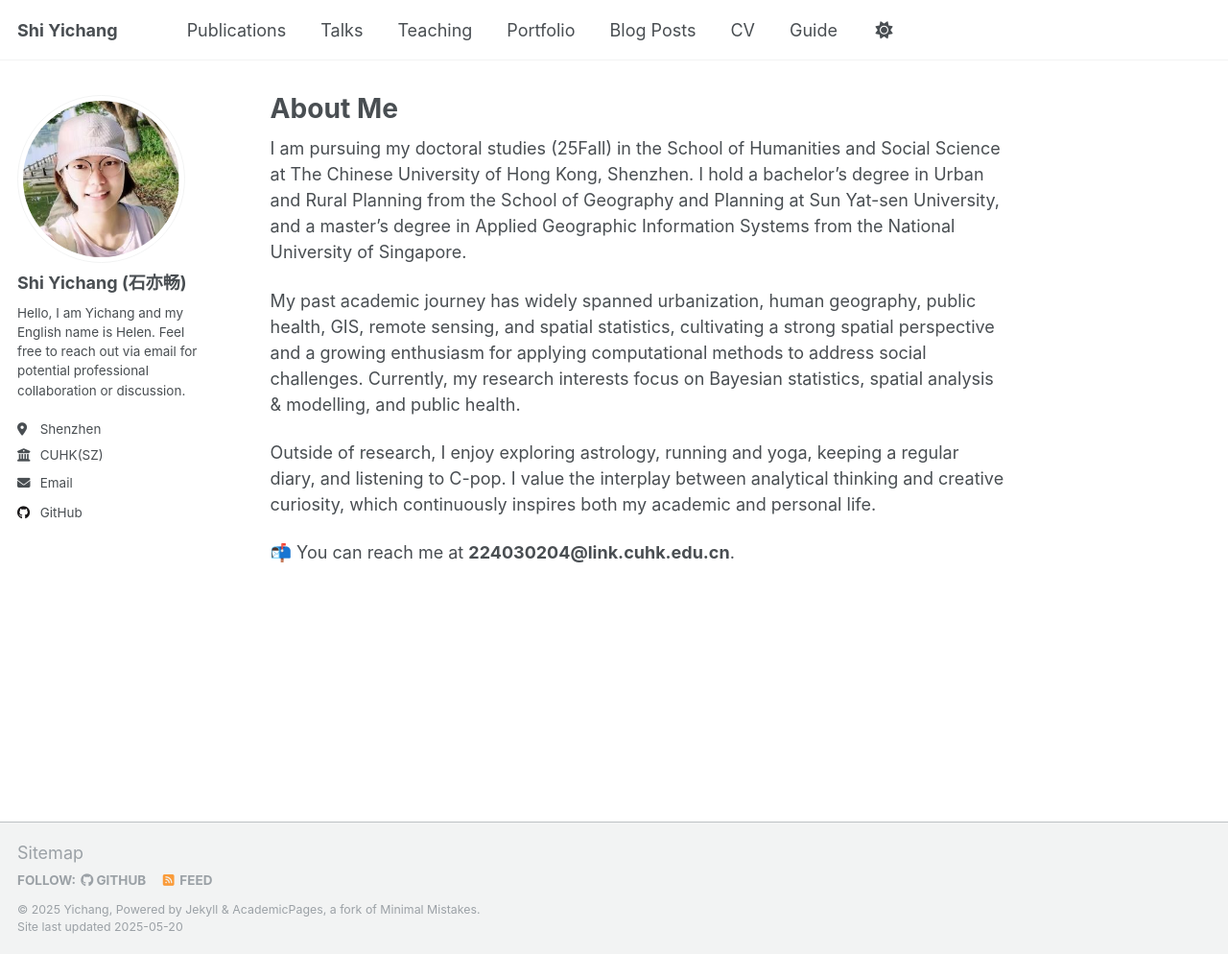
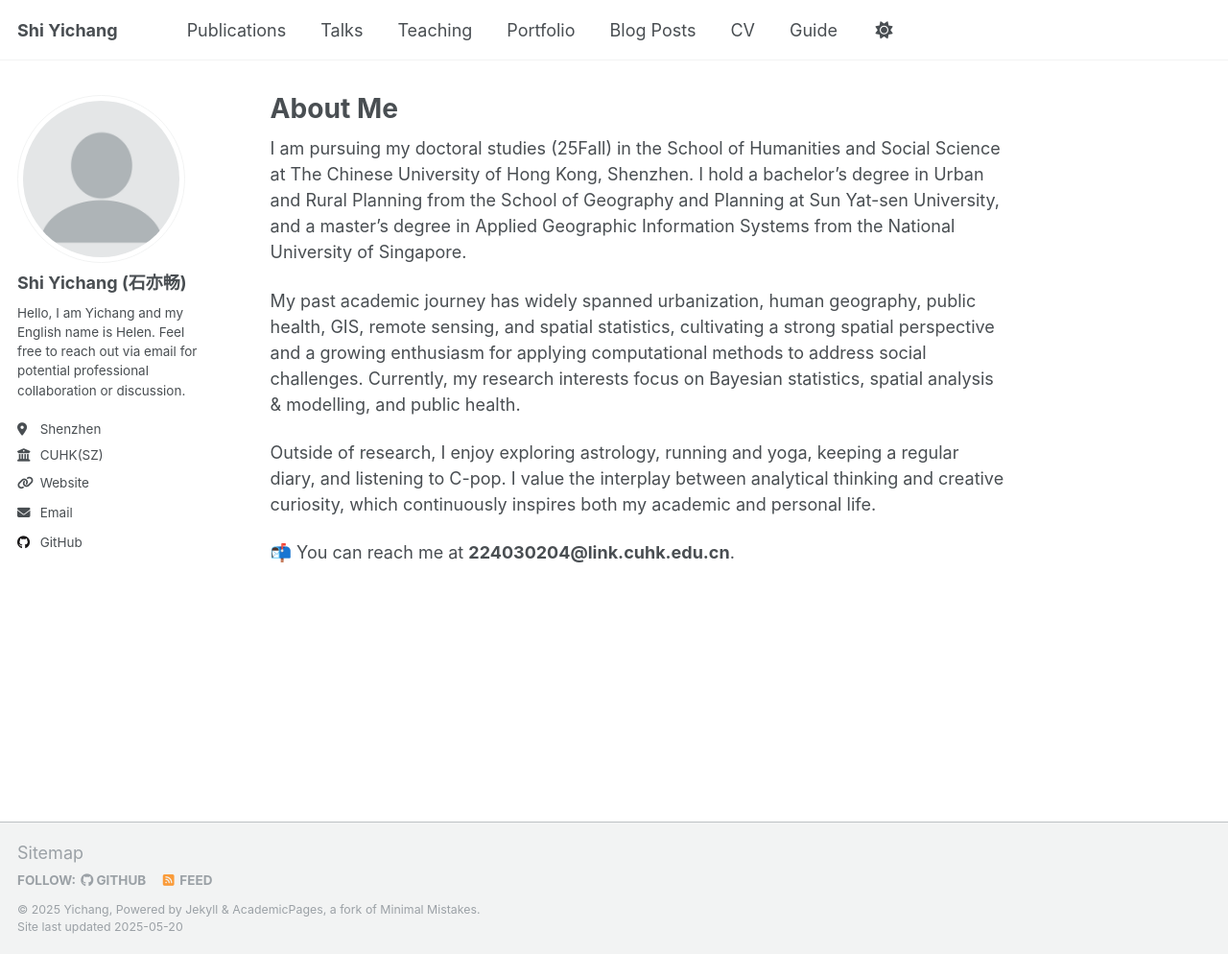
Before and after one commit to Helensyc/helensyc.github.io, a Jekyll site: the page built from _pages/about.md, in a window 1280 px wide and 994 px high. Shown: the whole window at 96% size. Built offline with Jekyll 4.4.1, drawn with Linux system fonts in a browser that asks for light colours.

Commit message:
_config.yml

```diff
--- a/_config.yml
+++ b/_config.yml
@@ -22,13 +22,13 @@
 #               Additional customization can be done by editing /_includes/author-profile.html
 author:
   # Biographic information
-  avatar           : "syc.png"
+  avatar           : "profile.png"
   name             : "Shi Yichang (石亦畅)"
   pronouns         : # example: "she/her"
   bio              : "Hello, I am Yichang and my English name is Helen. Feel free to reach out via email for potential professional collaboration or discussion."
   location         : "Shenzhen"
   employer         : "CUHK(SZ)"
-  uri              : # URL
+  uri              : https://helensyc.github.io
   email            : "helensyc@foxmail.com"
 
   # Academic websites
```
